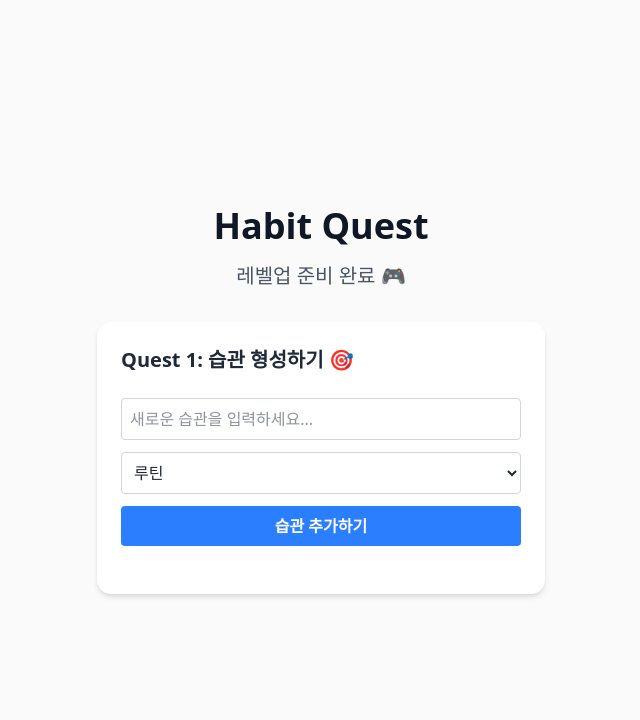
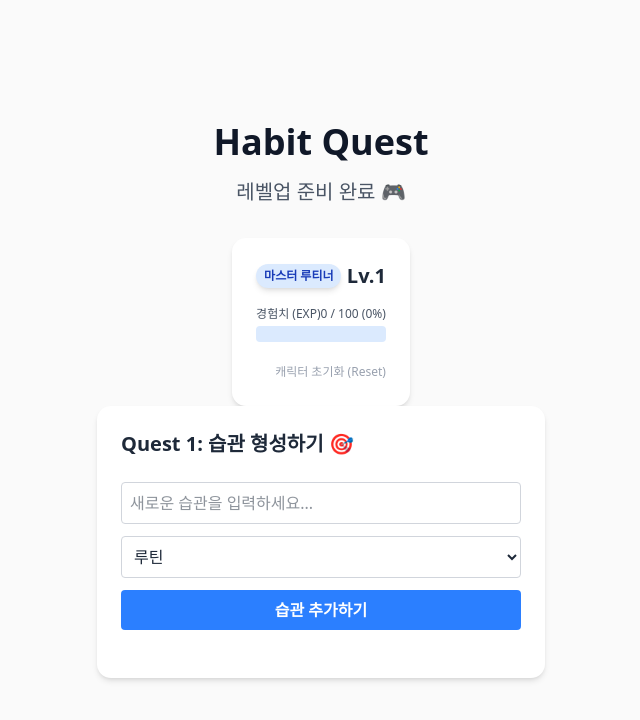
Before and after one commit to Burgerjoa/habit-quest, a Next.js app: page / in a window 1280 px wide. Shown: the top 720 px of the page, without its empty margins (319-959 px from the left). Built offline with nearby package versions, Linux system fonts and the light colour scheme.

Commit message:
fix: 경험치 마이너스 감소 버그 예외 처리 (0 이하 방어)

```diff
--- a/app/page.tsx
+++ b/app/page.tsx
@@ -1,4 +1,5 @@
 import HabitManager from "@/features/habit/components/HabitManager";
+import PlayerStats from "@/features/quest/components/PlayerStats";
 
 export default function Home() {
   return (
@@ -8,7 +9,7 @@ export default function Home() {
         <p className="text-xl text-gray-600 dark:text-zinc-400">레벨업 준비 완료 🎮</p>
       </div>
 
-      {/* 🚀 우리가 만든 조각(컴포넌트)을 여기에 조립합니다! */}
+      <PlayerStats />
       <HabitManager />
     </main>
   );
--- /dev/null
+++ b/features/quest/components/PlayerStats.tsx
@@ -0,0 +1,40 @@
+"use client";
+import { useQuestStore } from "../store";
+
+export default function PlayerStats() {
+    const { level, currentExp, nextExp, resetQuest } = useQuestStore();
+
+    const expPercentage = Math.min((currentExp / nextExp) * 100, 100);
+
+    return (
+        <div className="p-6 max-w-md mx-auto bg-white dark:bg-zinc-900 rounded-xl shadow-md space-y-4">
+            <div className="flex justify-between items-center">
+                <span className="text-xs font-semibold inline-block py-1 px-2 uppercase rounded-xl shadow-md bg-blue-100 text-blue-800">
+                    마스터 루티너
+                </span>
+                <span className="text-xl font-bold text-gray-800 dark:text-white">
+                    Lv.{level}
+                </span>
+            </div>
+            <div className="space-y-1">
+                <div className="flex justify-between text-xs text-gray-600 dark:text-zinc-400">
+                    <span>경험치 (EXP)</span>
+                    <span>{currentExp} / {nextExp} ({expPercentage.toFixed(0)}%)</span>
+                </div>
+                <div className="overflow-hidden h-4 text-xs flex rounded bg-blue-100 dark:bg-zinc-800">
+                    <div style={{ width: `${expPercentage}%` }}
+                        className="shadow-none flex flex-col text-center whitespace-nowrap text-white justify-center bg-blue-500 transition-all duration-500"
+                    ></div>
+                </div>
+
+            </div>
+
+            <button
+                onClick={resetQuest}
+                className="w-full text-xs text-gray-400 hover:text-gray-600 transition text-right">
+                캐릭터 초기화 (Reset)
+            </button>
+
+        </div>
+    )
+}
--- a/features/quest/store.ts
+++ b/features/quest/store.ts
@@ -25,9 +25,10 @@ export const useQuestStore = create<QuestState>()(
                         };
                     } else {
                         return {
-                            currentExp: totalExp,
+                            currentExp: Math.max(0, totalExp),
                         };
                     }
+
                 }),
             resetQuest: () =>
                 set({
```
